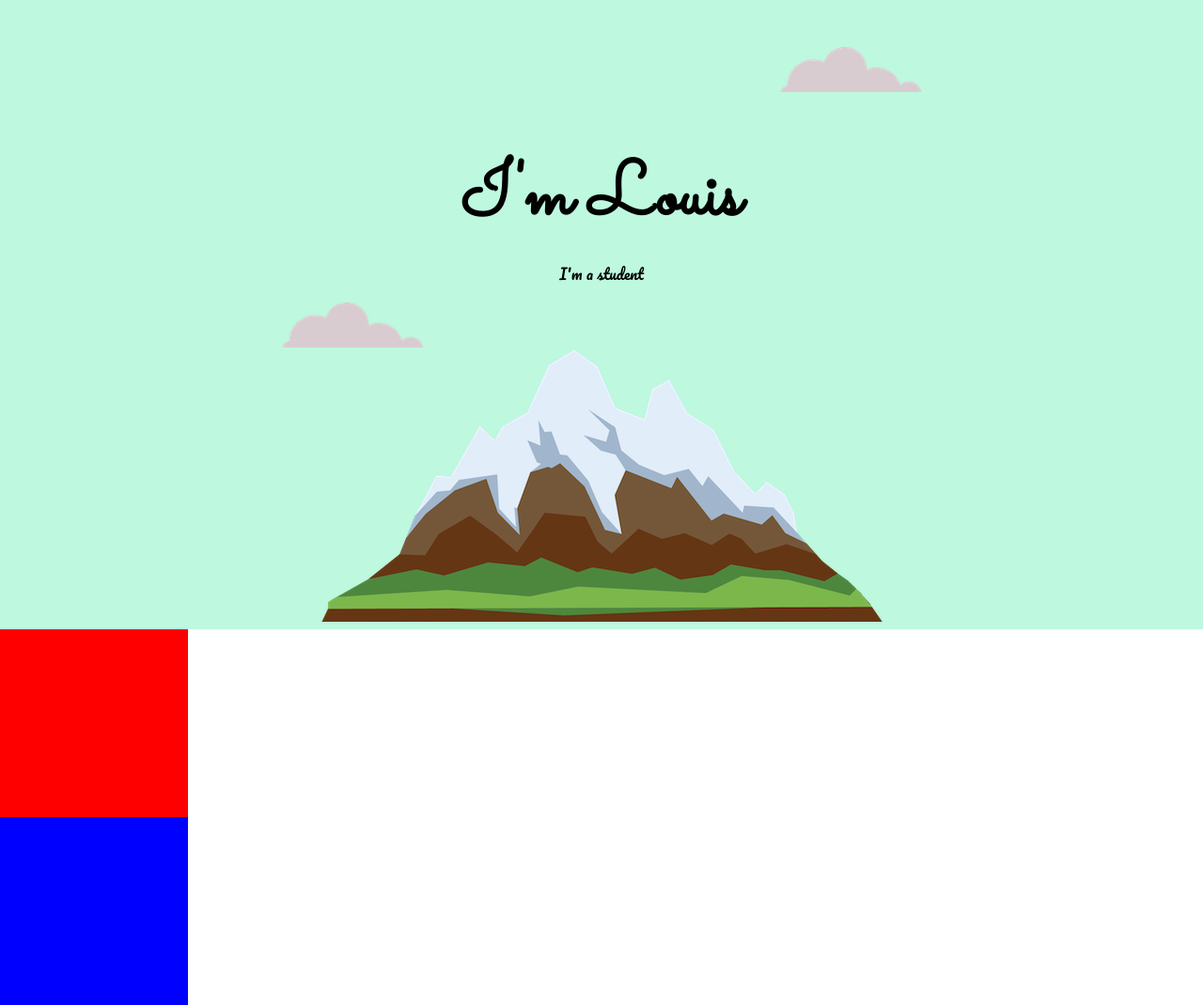
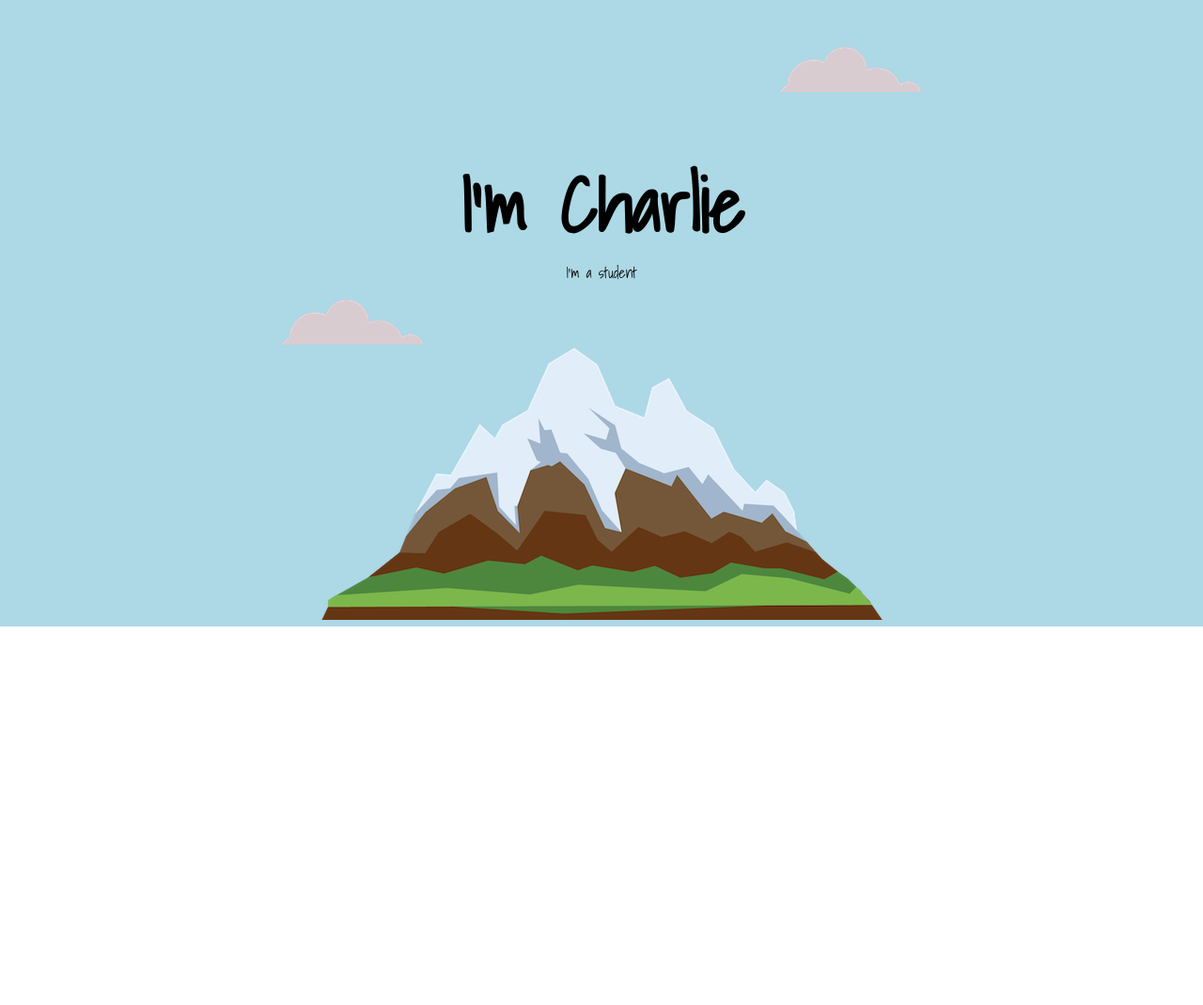
Before and after one commit to charliekmcmahon/website, a plain HTML site: page index.html in a window 1280 px wide. Shown: the whole page at 94% size. After the commit the page ends 800 px from the top, so only its background shows below. Drawn offline with Linux system fonts and the light colour scheme.

Commit message:
update files

```diff
--- a/css/style.css
+++ b/css/style.css
@@ -1,8 +1,7 @@
 body {
   margin: 0;
   text-align: center;
-  font-family: sans-serif;
-  font-family: 'Sacramento';
+  font-family: 'Shadows Into Light', cursive;
 }
 
 h1 {
@@ -11,16 +10,16 @@ h1 {
 
 p {
 
-  font-family: "Pacifico";
+  font-family: 'Shadows Into Light', cursive;
 }
 
 .top-container {
-background-color: #bdf8df;
+background-color: lightblue;
 position: relative;
 padding-top: 100px;
 
 }
-
+/*
 .middle-container {
 background-color: red;
 height: 200px;
@@ -32,7 +31,7 @@ background-color: blue;
 height: 200px;
 width: 200px;
 }
-
+*/
 .top-cloud {
 position: absolute;
 right: 300px;
--- a/index.html
+++ b/index.html
@@ -3,17 +3,15 @@
 
 <head>
   <meta charset="utf-8">
-  <title>Louis Prager</title>
-  <link rel="shortcut icon" href="Louis.png">
+  <title>Charlie McMahon</title>
   <link rel="stylesheet" type="text/css" href="./css/style.css">
-  <link href="https://fonts.googleapis.com/css?family=Sacramento&display=swap"rel="stylesheet">
-  <link href="https://fonts.googleapis.com/css?family=Open+Sans:300|Pacifico&display=swap" rel="stylesheet">
+  <link href="https://fonts.googleapis.com/css?family=Shadows+Into+Light&display=swap" rel="stylesheet">
 </head>
 
 <body>
   <div class="top-container">
     <img class="top-cloud" src="cloud.png" alt="cloud-img">
-    <h1 class="no-margin2">I'm Louis</h1>
+    <h1 class="no-margin2">I'm Charlie</h1>
     <p class="no-margin">I'm a student</p>
     <img class="bottom-cloud" src="cloud.png" alt="cloud-img">
     <img src="mountain.png" alt="mountain-img">
```
Also changed, not shown: Louis.ico (deleted), Louis.png (deleted).
